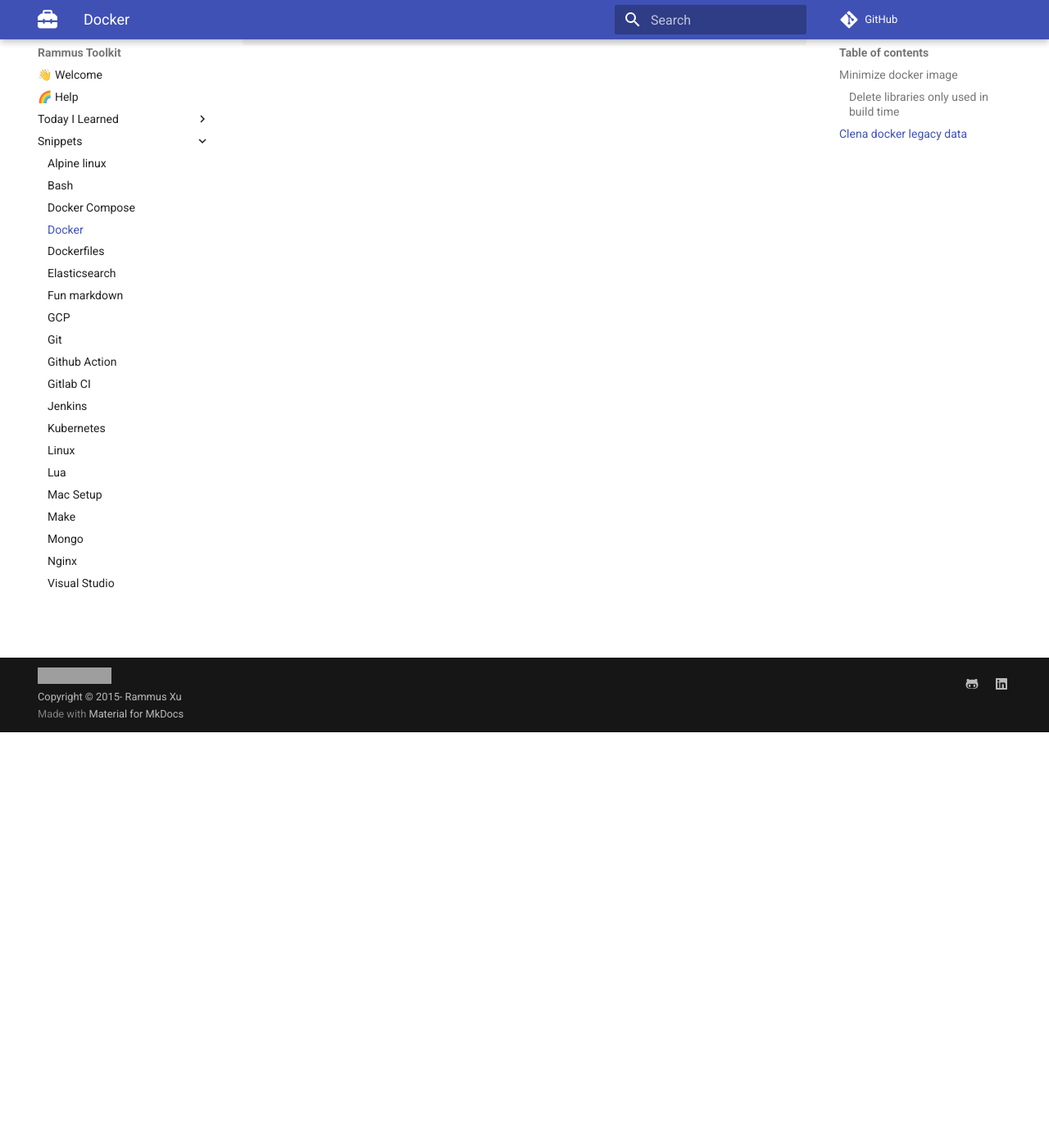
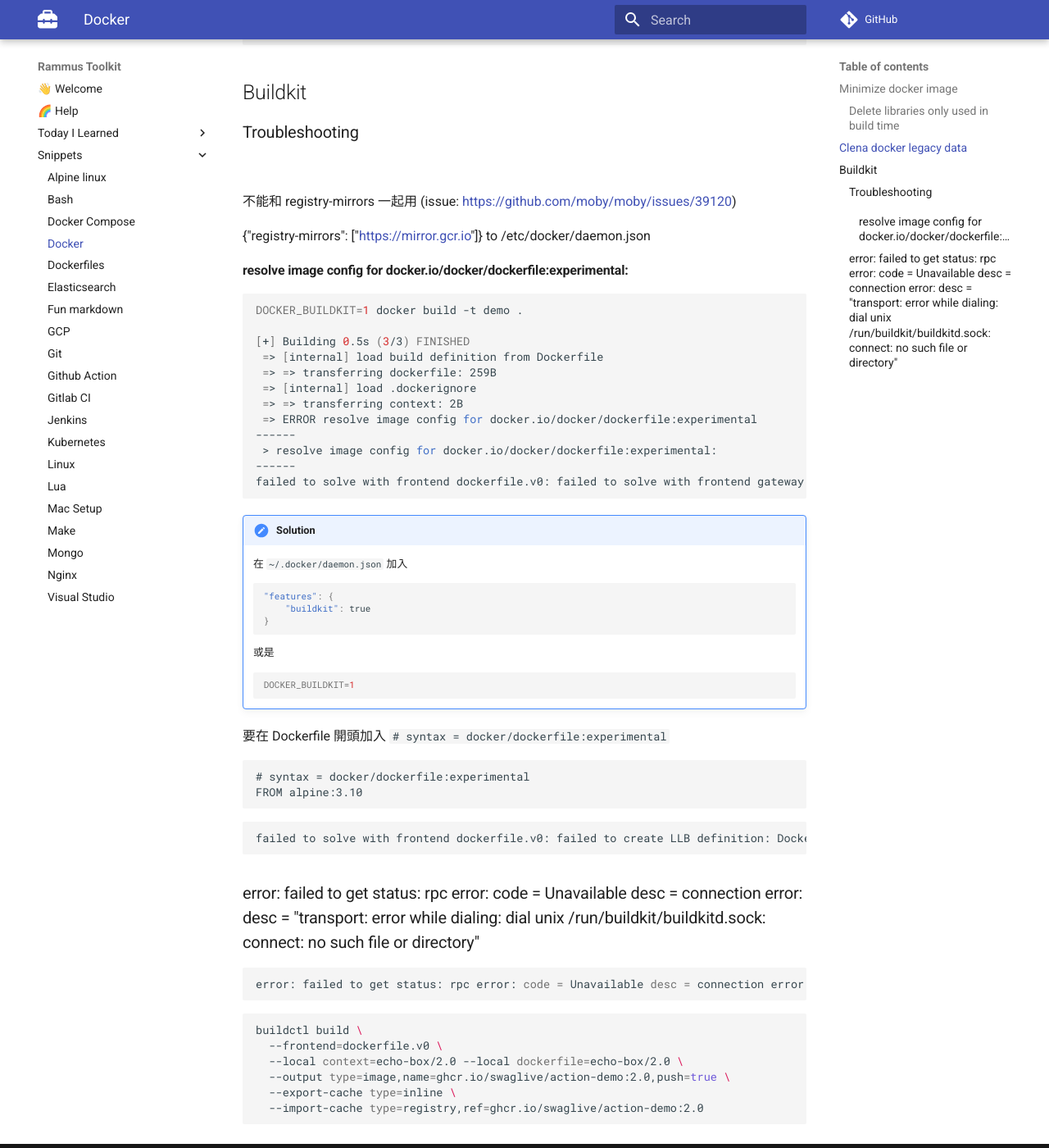
Before and after one commit to RammusXu/toolkit, an MkDocs documentation site: the page built from docs/snippets/docker.md, in a window 1280 px wide and 1400 px high, scrolled down 507 px. Shown: the whole window at 82% size. Built offline with MkDocs 1.6.1 and Material for MkDocs 9.7.7, drawn with Linux system fonts in a browser that asks for light colours; comment, search, counter and statistics services are not loaded; grey boxes are pictures that could not be loaded.

Commit message:
2020-10-07

````diff
--- a/docs/snippets/docker.md
+++ b/docs/snippets/docker.md
@@ -15,3 +15,68 @@
 docker rmi $(docker images -f "dangling=true" -q) -f
 docker volume rm $(docker volume ls -qf dangling=true)
 ```
+
+
+## Buildkit
+
+### Troubleshooting
+
+####
+不能和 registry-mirrors 一起用 (issue: https://github.com/moby/moby/issues/39120)
+
+{"registry-mirrors": ["https://mirror.gcr.io"]} to /etc/docker/daemon.json
+
+
+#### resolve image config for docker.io/docker/dockerfile:experimental:
+```bash
+DOCKER_BUILDKIT=1 docker build -t demo .
+
+[+] Building 0.5s (3/3) FINISHED
+ => [internal] load build definition from Dockerfile                                                                         0.0s
+ => => transferring dockerfile: 259B                                                                                         0.0s
+ => [internal] load .dockerignore                                                                                            0.0s
+ => => transferring context: 2B                                                                                              0.0s
+ => ERROR resolve image config for docker.io/docker/dockerfile:experimental                                                  0.5s
+------
+ > resolve image config for docker.io/docker/dockerfile:experimental:
+------
+failed to solve with frontend dockerfile.v0: failed to solve with frontend gateway.v0: docker.io/docker/dockerfile:experimental not found
+```
+
+!!! solution
+	在 `~/.docker/daemon.json` 加入
+	```json
+	"features": {
+		"buildkit": true
+	}
+	```
+	或是
+	```bash
+	DOCKER_BUILDKIT=1
+	```
+
+要在 Dockerfile 開頭加入 `# syntax = docker/dockerfile:experimental`
+```
+# syntax = docker/dockerfile:experimental
+FROM alpine:3.10
+```
+```
+failed to solve with frontend dockerfile.v0: failed to create LLB definition: Dockerfile parse error line 3: Unknown flag: mount
+```
+
+
+### error: failed to get status: rpc error: code = Unavailable desc = connection error: desc = "transport: error while dialing: dial unix /run/buildkit/buildkitd.sock: connect: no such file or directory"
+
+```bash
+error: failed to get status: rpc error: code = Unavailable desc = connection error: desc = "transport: error while dialing: dial unix /run/buildkit/buildkitd.sock: connect: no such file or directory"
+```
+
+```bash
+
+buildctl build \
+  --frontend=dockerfile.v0 \
+  --local context=echo-box/2.0 --local dockerfile=echo-box/2.0 \
+  --output type=image,name=ghcr.io/swaglive/action-demo:2.0,push=true \
+  --export-cache type=inline \
+  --import-cache type=registry,ref=ghcr.io/swaglive/action-demo:2.0
+```
````
Also changed, not shown: docs/Today-I-Learned/2020.md (+17 -0 lines).
